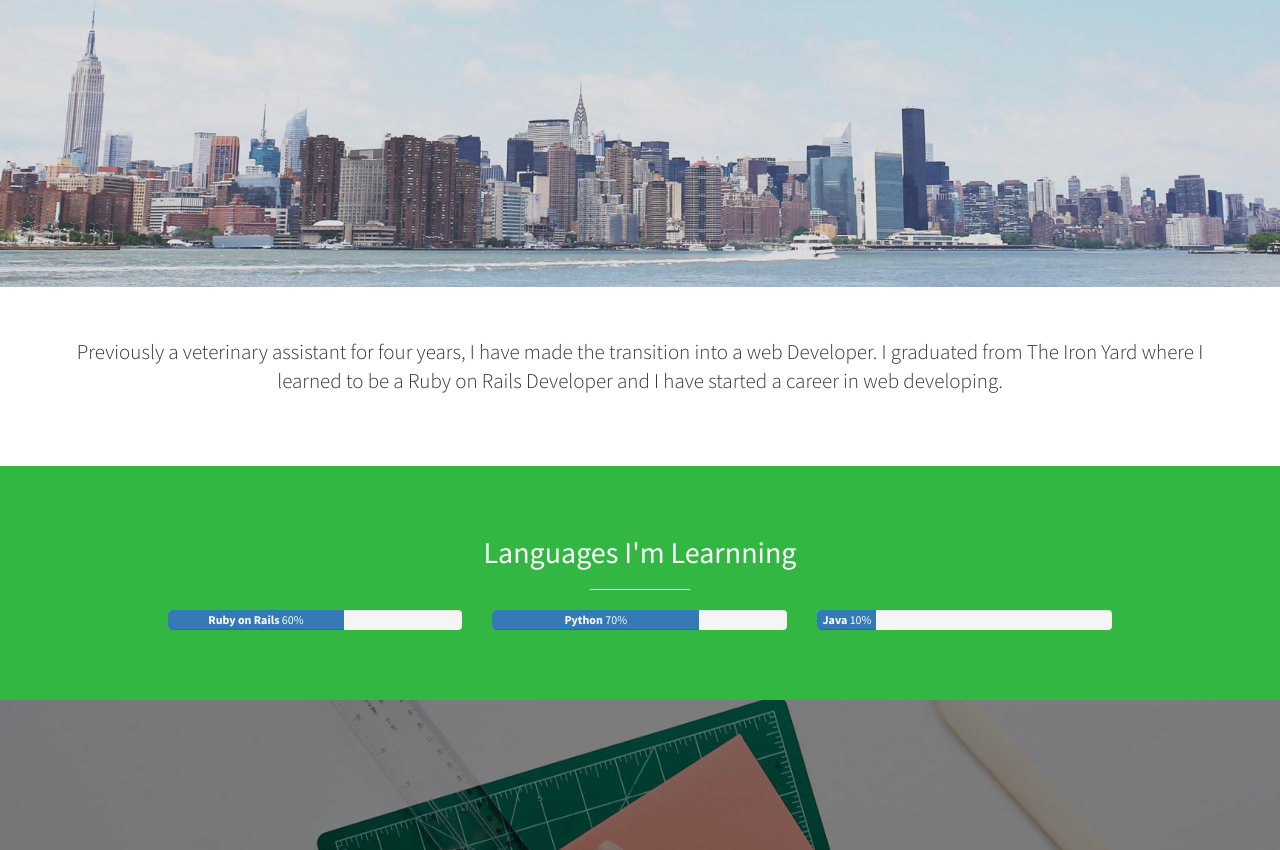
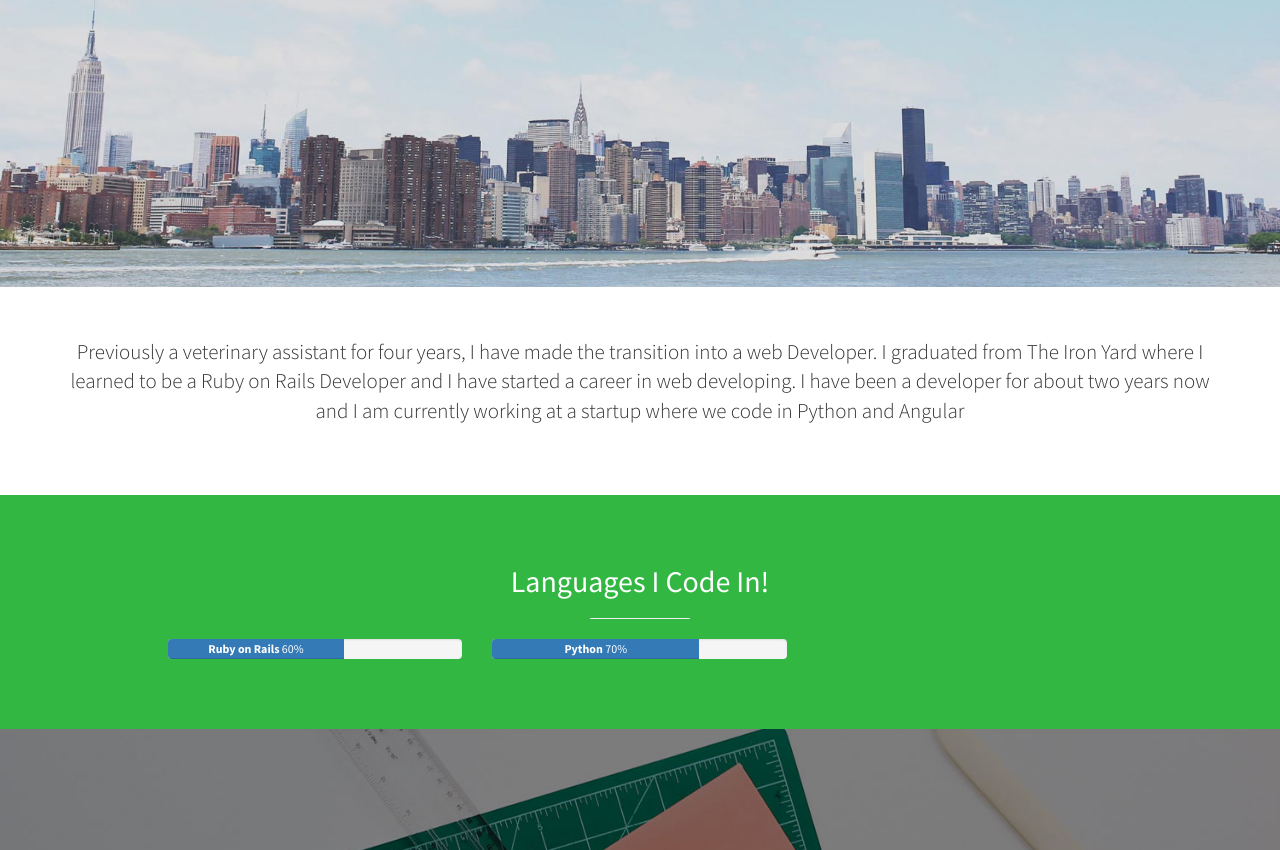
Before and after one commit to jhutson2/newfolio, a plain HTML site: page index.html in a window 1280 px wide. Shown: the part 513-1363 px from the top of the page. Drawn offline with Linux system fonts and the light colour scheme.

Commit message:
portfolio changes

```diff
--- a/index.html
+++ b/index.html
@@ -53,7 +53,8 @@
         <div class="container">
             <div class="row">
                 <div class="col-lg-12 text-center">
-                    <p class="lead">Previously a veterinary assistant for four years, I have made the transition into a web Developer. I graduated from The Iron Yard where I learned to be a Ruby on Rails Developer and I have started a career in web developing.</p>
+                    <p class="lead">Previously a veterinary assistant for four years, I have made the transition into a web Developer. I graduated from The Iron Yard where I learned to be a Ruby on Rails Developer and I have started a career in web developing.
+                      I have been a developer for about two years now and I am currently working at a startup where we code in Python and Angular</p>
                 </div>
             </div>
             <!-- /.row -->
@@ -67,7 +68,7 @@
         <div class="container">
             <div class="row text-center">
                 <div class="col-lg-10 col-lg-offset-1">
-                    <h2>Languages I'm Learnning</h2>
+                    <h2>Languages I Code In!</h2>
                     <hr class="small">
                     <div class="row">
                         <div class="col-md-4 col-sm-6">
@@ -88,15 +89,6 @@
                             </div>
                           </div>
                       </div>
-                        <div class="col-md-4 col-sm-6">
-                          <div class="progress">
-                            <div class="progress-bar" role="progressbar" aria-valuenow="70"
-                            aria-valuemin="0" aria-valuemax="100" style="width:20%">
-                              <strong>Java</strong>
-                              10%
-                            </div>
-                          </div>
-                        </div>
                     </div>
                     <!-- /.row (nested) -->
                 </div>
@@ -120,7 +112,7 @@
             <div class="row">
                 <div class="col-lg-10 col-lg-offset-1 text-center">
                     <div class="portfolio-item">
-                        <a href="randommunchies.herokuapp.com">
+                        <a href="https://www.randommunchies.herokuapp.com">
                             <img class="img-portfolio img-responsive" src="img/ranmunch.jpeg">
                         </a>
                     </div>
@@ -161,6 +153,8 @@
     <!-- Custom Theme JavaScript -->
     <script>
     // Closes the sidebar menu
+    $('#progress-bar').addClass('animated bounce infinite');
+
     $("#menu-close").click(function(e) {
         e.preventDefault();
         $("#sidebar-wrapper").toggleClass("active");
```
